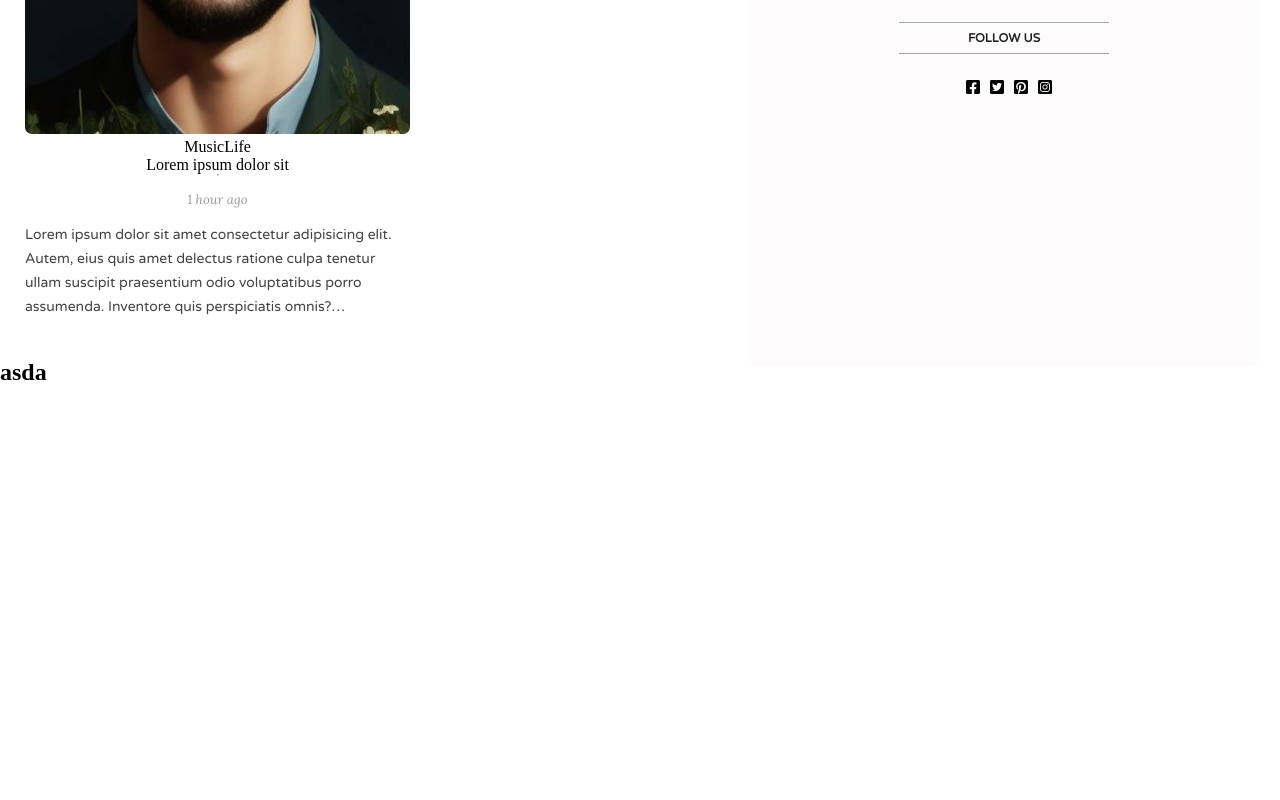
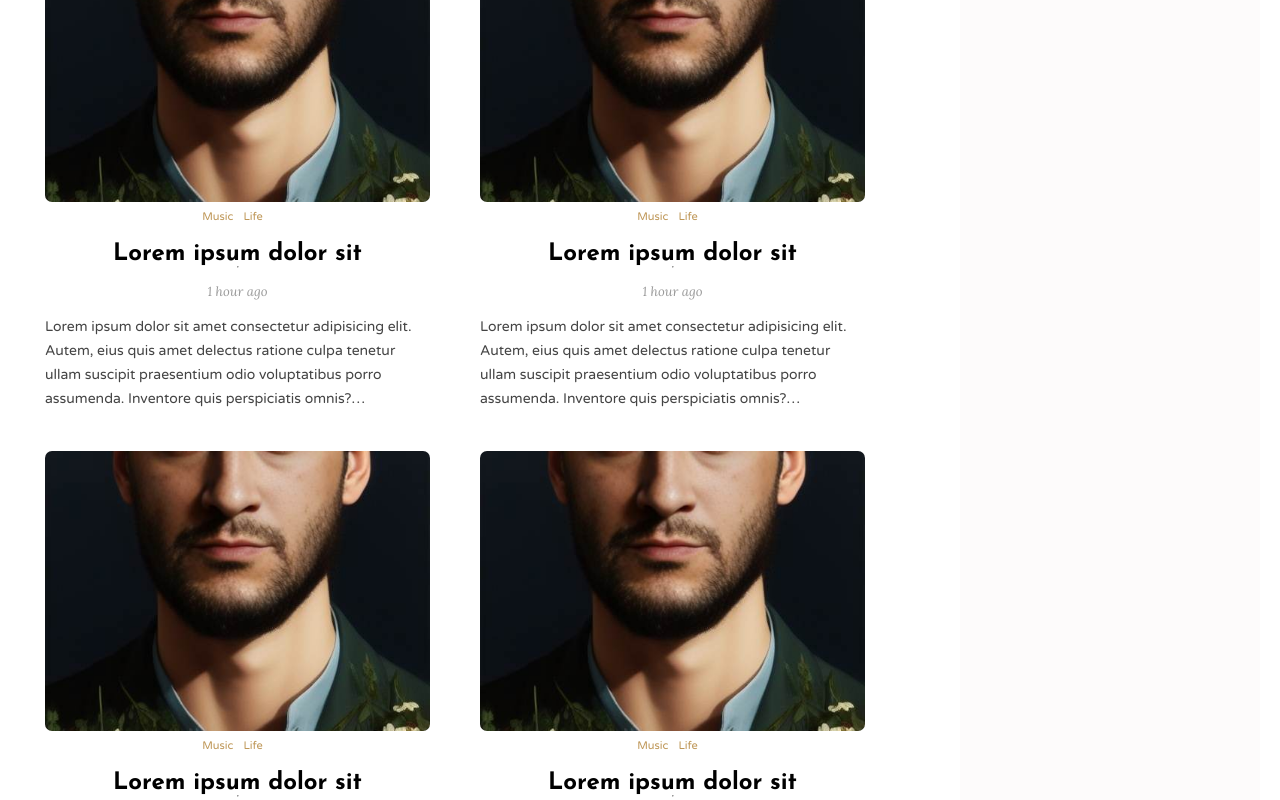
Before and after one commit to Vivy/Personal-Blog, a React (Vite) app: page / in a window 1280 px wide. Shown: the part 1800-2600 px from the top of the page. Before the commit the page ends 2186 px from the top, so only its background shows below. Built offline with nearby package versions, Linux system fonts and the light colour scheme; the HTML template or start-up script is replaced by a standard one.

Commit message:
feat:fixed css

```diff
--- a/src/component/post/post.css
+++ b/src/component/post/post.css
@@ -16,7 +16,7 @@
   align-items: center;
 }
 
-.postCatt{
+.postCat{
   font-family: 'Varela Round', sans-serif;
   font-size: 11px;
   color: #be9656;
@@ -26,7 +26,7 @@
   cursor: pointer;
 }
 
-.posttitle{
+.postTitle{
   font-family: 'Josefin Sans', sans-serif;
   font-size: 24px;
   font-weight: 700;
--- a/src/component/posts/posts.css
+++ b/src/component/posts/posts.css
@@ -1,3 +1,6 @@
 .posts{
   flex: 9;
+  display: flex;
+  flex-wrap: wrap;
+  margin: 20px;
 }
--- a/src/component/posts/posts.jsx
+++ b/src/component/posts/posts.jsx
@@ -7,7 +7,11 @@ const Posts = () => {
       <Post />
       <Post />
       <Post />
-      <h2>asda</h2>
+      <Post />
+      <Post />
+      <Post />
+      <Post />
+      <Post />
     </div>
   );
 };
--- a/src/component/sidebar/sidebar.jsx
+++ b/src/component/sidebar/sidebar.jsx
@@ -8,7 +8,7 @@ const SideBar = () => {
         <img
           src='/image/Ai1.jpg'
           alt='Ai1'
-          // style={{ width: 200, height: 200 }}
+          style={{ width: 200, height: 200 }}
         />
         <p>
           Lorem ipsum dolor sit amet consectetur adipisicing elit. Error
--- a/src/component/topbar/topbar.css
+++ b/src/component/topbar/topbar.css
@@ -7,6 +7,7 @@
   display: flex;
   align-items: center;
   font-family: 'Josefin Sans', sans-serif;
+  z-index: 999;
 }
 
 .topLeft,.topRight{
```
